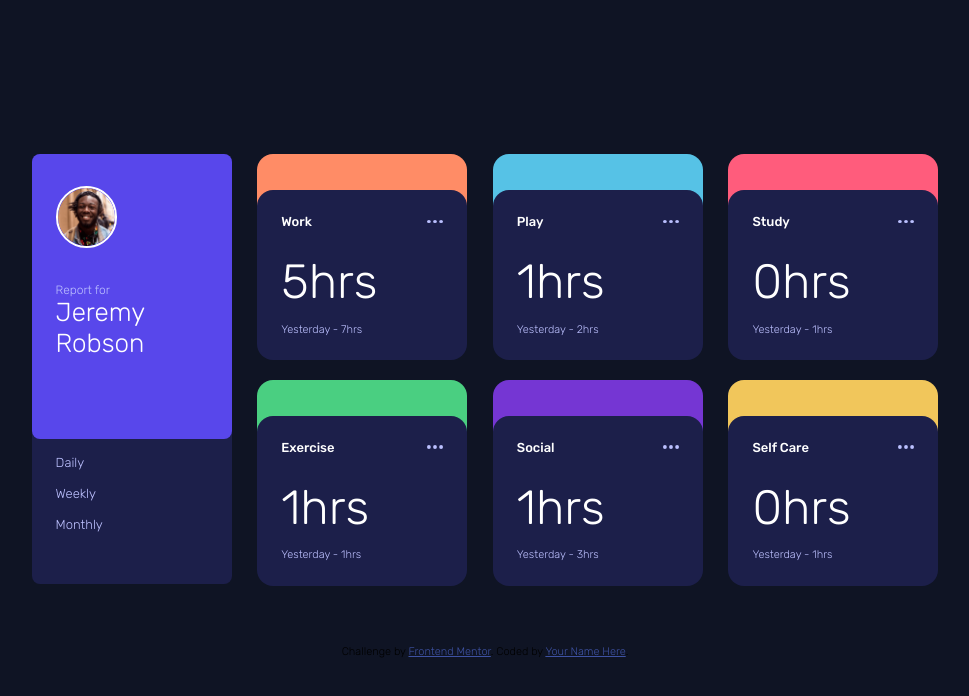
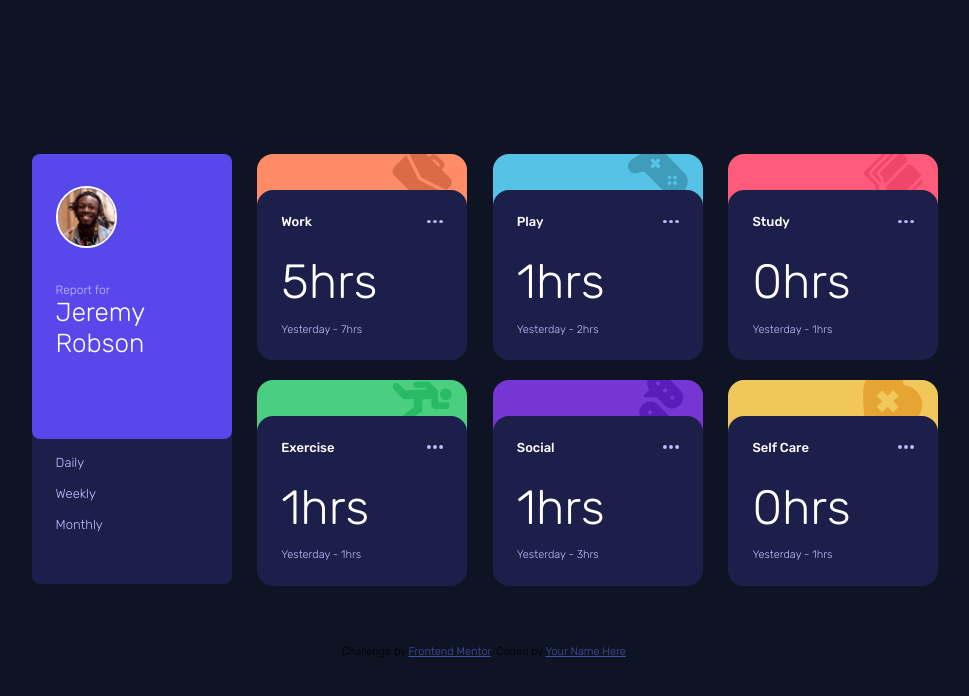
Before and after one commit to Chikairo/time-tracking-dashboard, a plain HTML site: page index.html in a window 1280 px wide. Shown: the whole page, without its empty margins (155-1124 px from the left). Drawn offline with Linux system fonts and the light colour scheme.

Commit message:
Update styles.css
Update

```diff
--- a/styles.css
+++ b/styles.css
@@ -110,34 +110,34 @@ header {
 }
 
 .work {
-    background-image: url('./images/icon-work.svg');
+    background-image: url('./icon-work.svg');
     background-color: var(--light-red-work);
 }
 
 .play {
-    background-image: url('./images/icon-play.svg');
+    background-image: url('./icon-play.svg');
     background-color: var(--soft-blue-play);
 }
 
 .study {
-    background-image: url('./images/icon-study.svg');
+    background-image: url('./icon-study.svg');
     background-color: var(--light-red-study);
 }
 
 .exercise {
-    background-image: url('./images/icon-exercise.svg');
+    background-image: url('./icon-exercise.svg');
     background-color: var(--lime-green-exercise);
     background-position: 90% 1%;
 }
 
 .social {
-    background-image: url('./images/icon-social.svg');
+    background-image: url('./icon-social.svg');
     background-color: var(--violet-social);
     background-position: 90% -10%;
 }
 
 .self-care {
-    background-image: url('./images/icon-self-care.svg');
+    background-image: url('./icon-self-care.svg');
     background-color: var(--soft-orange-self-care);
     background-position: 90% -10%;
 }
@@ -238,6 +238,6 @@ header {
 
     .big-items span {
         padding-top: 0;
-        justify-self: right;
+        display: inline;
     }
 }
```
